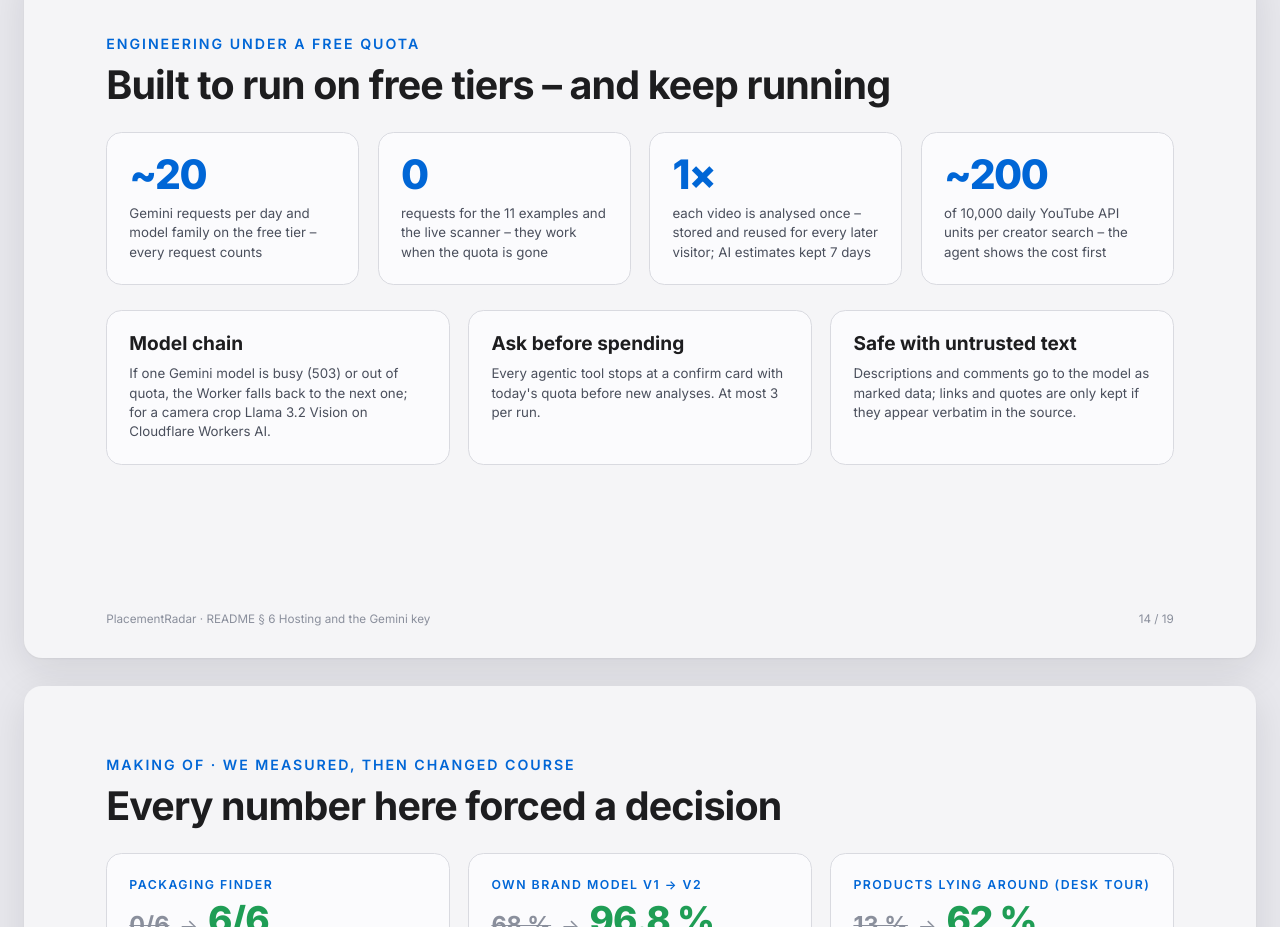
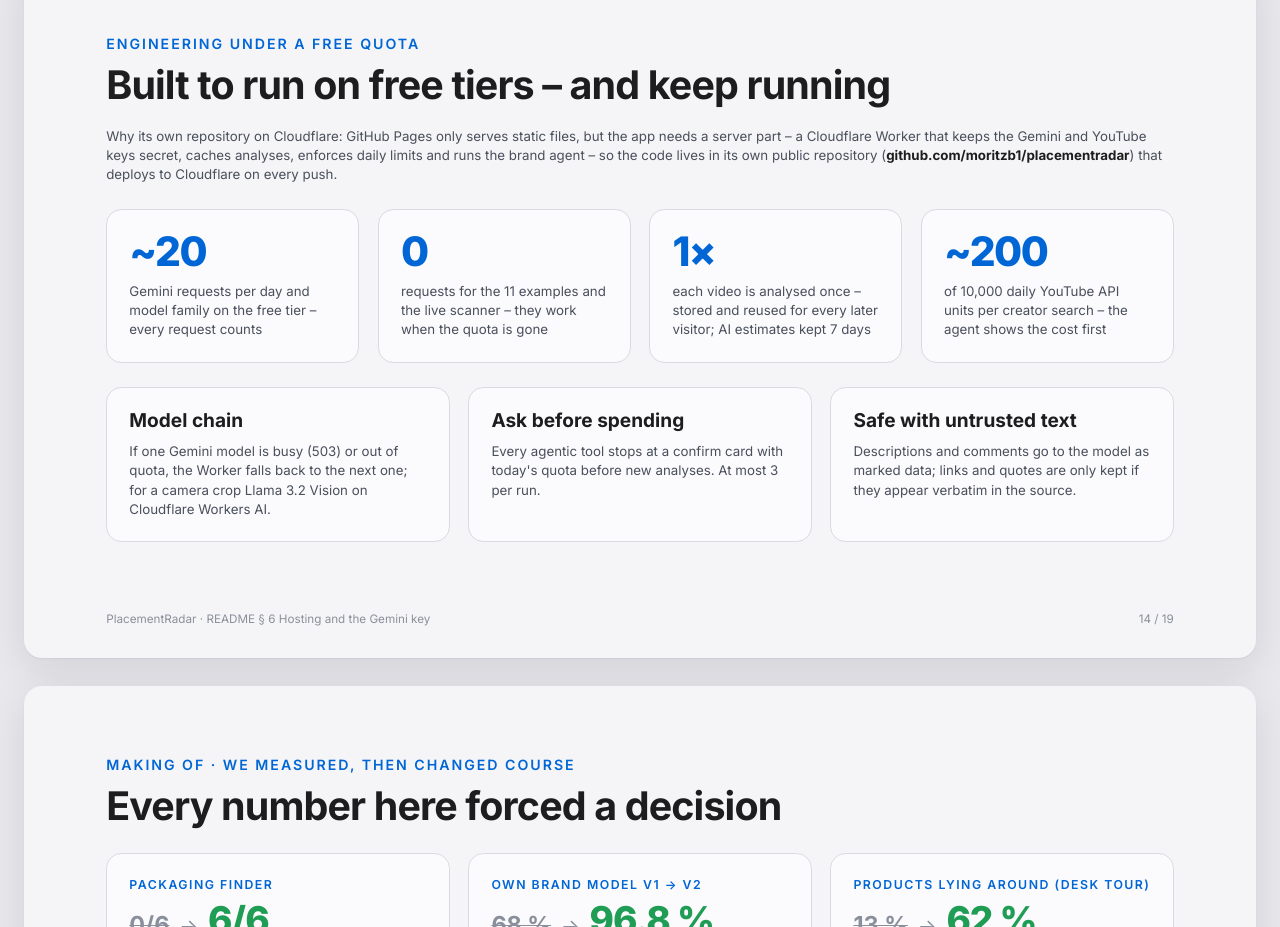
Before and after one commit to moritzb1/placementradar, a plain HTML site: page docs/story/index.html in a window 1280 px wide. Shown: the part 9500-10427 px from the top of the page. Drawn offline with Linux system fonts and the light colour scheme.

Commit message:
Slide 14: why the app has its own repository on Cloudflare

```diff
--- a/docs/story/index.html
+++ b/docs/story/index.html
@@ -472,6 +472,7 @@ td b { color: var(--ink); }
 <section class="slide" id="s12" aria-label="Free by design">
   <div class="in">
     <div class="head"><p class="eyebrow">Engineering under a free quota</p><h2>Built to run on free tiers – and keep running</h2></div>
+    <p class="small" style="max-width:none; margin-top:-.4cqw;">Why its own repository on Cloudflare: GitHub Pages only serves static files, but the app needs a server part – a Cloudflare Worker that keeps the Gemini and YouTube keys secret, caches analyses, enforces daily limits and runs the brand agent – so the code lives in its own public repository (<b>github.com/moritzb1/placementradar</b>) that deploys to Cloudflare on every push.</p>
     <div class="grid g4" style="flex:none;">
       <div class="card"><p class="big sm">~20</p><p class="small">Gemini requests per day and model family on the free tier – every request counts</p></div>
       <div class="card"><p class="big sm">0</p><p class="small">requests for the 11 examples and the live scanner – they work when the quota is gone</p></div>
```
Also changed, not shown: 1 other file.
